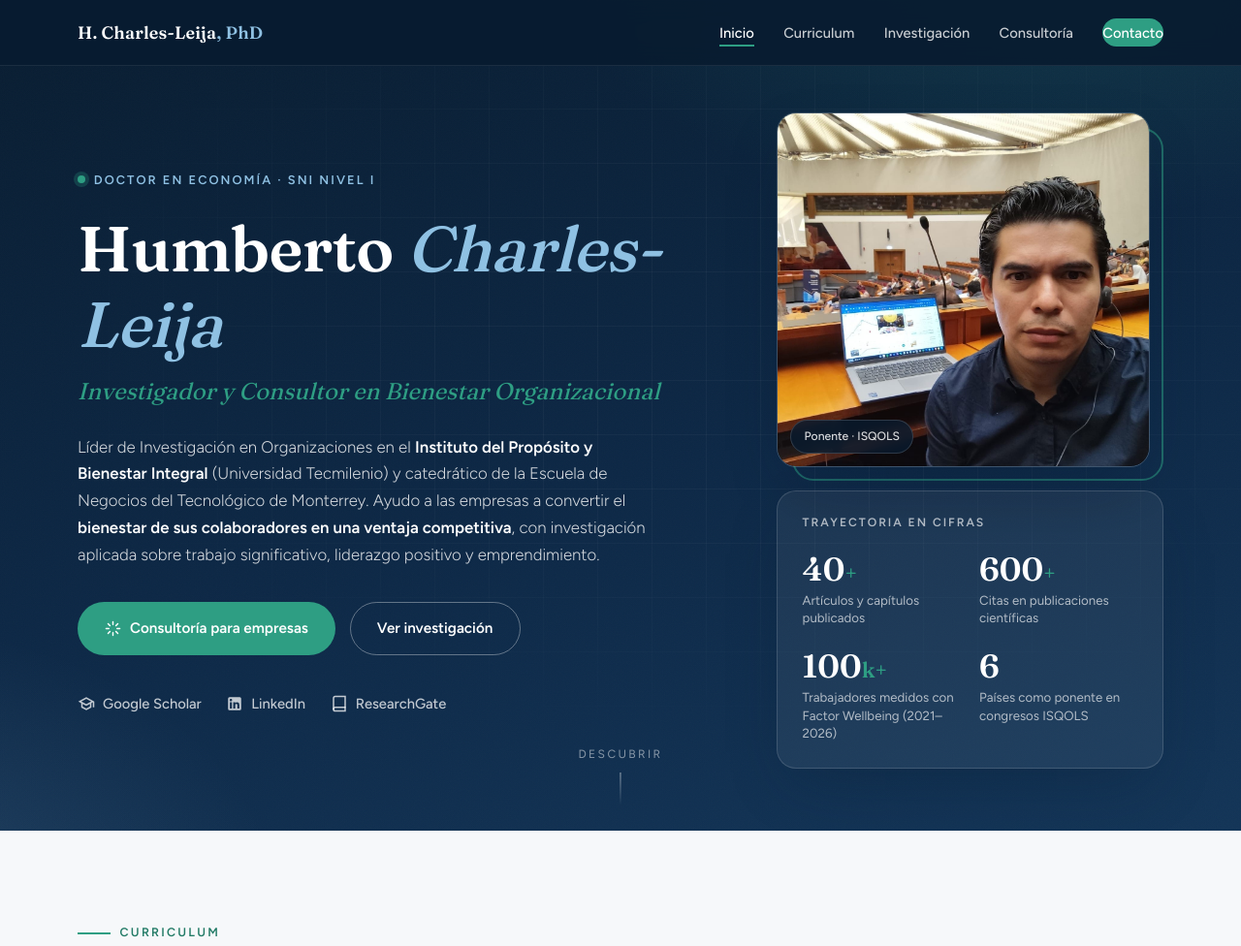
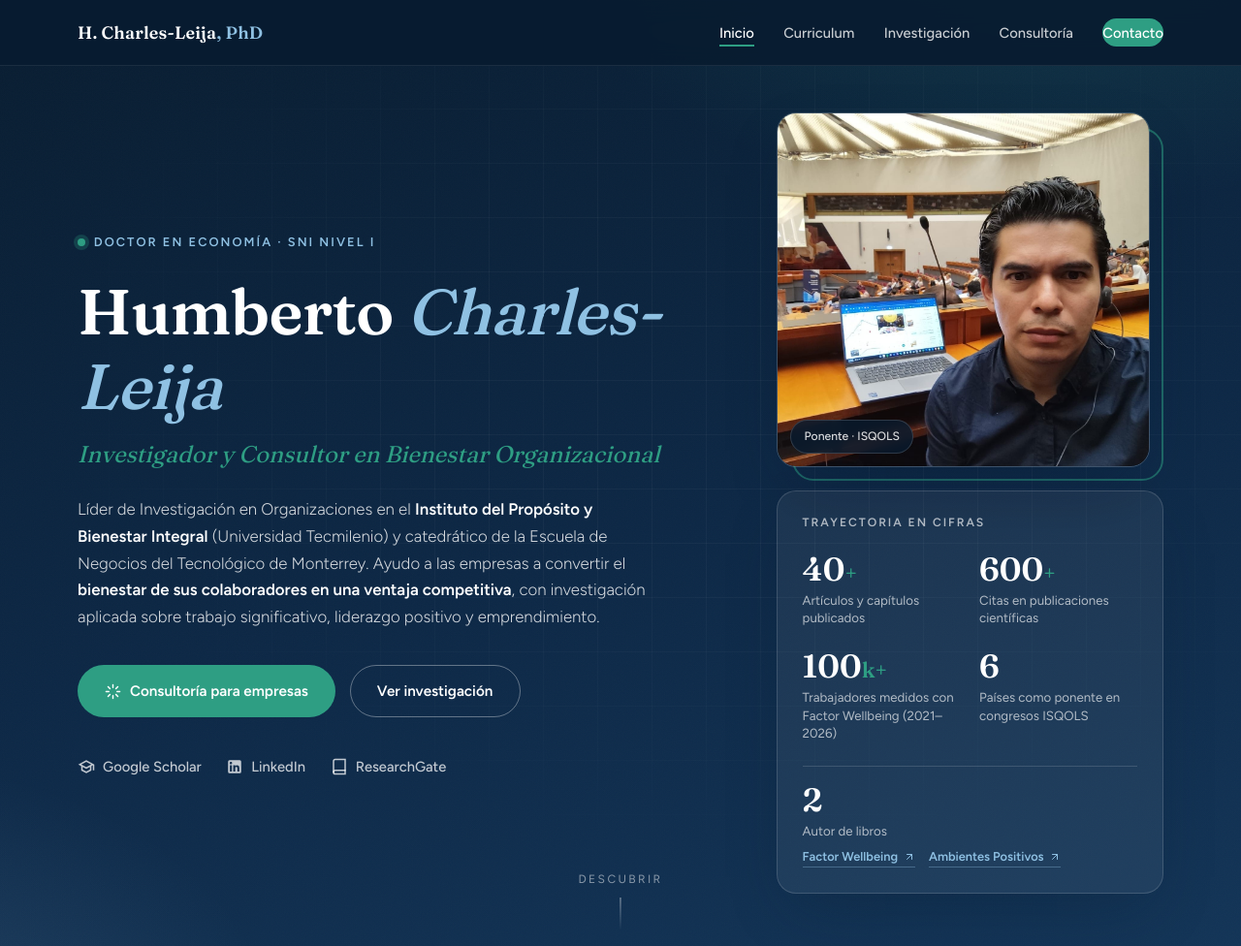
Before and after one commit to humbertocharles/humberto-charles-web, a plain HTML site: page index.html in a window 1280 px wide. Shown: the top 976 px of the page at 97% size. Drawn offline with Linux system fonts and the light colour scheme.

Commit message:
feat: agrega autor de dos libros con enlaces a Amazon en trayectoria en cifras
Co-Authored-By: Claude Sonnet 5 <noreply@anthropic.com>

```diff
--- a/index.html
+++ b/index.html
@@ -201,6 +201,15 @@ a:hover{text-decoration:underline}
 }
 .stat-num span{color:var(--teal);font-size:1.4rem}
 .stat-label{color:rgba(255,255,255,.66);font-size:.83rem;margin-top:.35rem;line-height:1.4}
+.stat-full{grid-column:1 / -1;padding-top:1.1rem;border-top:1px solid rgba(255,255,255,.14)}
+.stat-book-links{display:flex;flex-wrap:wrap;gap:.5rem .9rem;margin-top:.55rem}
+.stat-book-links a{
+  display:inline-flex;align-items:center;gap:.35rem;
+  color:var(--sky);font-size:.8rem;font-weight:600;text-decoration:none !important;
+  border-bottom:1px solid rgba(143,193,227,.35);padding-bottom:1px;transition:border-color .2s ease, color .2s ease;
+}
+.stat-book-links a:hover{color:#fff;border-color:#fff}
+.stat-book-links svg{width:12px;height:12px;flex-shrink:0}
 .hero-scroll{
   position:absolute;bottom:1.6rem;left:50%;transform:translateX(-50%);z-index:2;
   color:rgba(255,255,255,.5);font-size:.75rem;letter-spacing:.2em;text-transform:uppercase;
@@ -526,6 +535,22 @@ a:hover{text-decoration:underline}
         <div><div class="stat-num">600<span>+</span></div><div class="stat-label">Citas en publicaciones científicas</div></div>
         <div><div class="stat-num">100<span>k+</span></div><div class="stat-label">Trabajadores medidos con Factor Wellbeing (2021–2026)</div></div>
         <div><div class="stat-num">6</div><div class="stat-label">Países como ponente en congresos ISQOLS</div></div>
+        <div class="stat-full">
+          <div class="stat-num">2</div>
+          <div class="stat-label">
+            Autor de libros
+            <span class="stat-book-links">
+              <a href="https://www.amazon.com.mx/Factor-Wellbeing-bienestar-ventaja-competitiva-ebook/dp/B0BWGLD59M/ref=sr_1_2?__mk_es_MX=%C3%85M%C3%85%C5%BD%C3%95%C3%91&sr=8-2" target="_blank" rel="noopener">
+                Factor Wellbeing
+                <svg viewBox="0 0 24 24" fill="none" stroke="currentColor" stroke-width="2" stroke-linecap="round" stroke-linejoin="round"><path d="M7 17 17 7M7 7h10v10"/></svg>
+              </a>
+              <a href="https://www.amazon.com.mx/Ambientes-positivos-confianza-organizaci%C3%B3n-incluyente-ebook/dp/B0FRVH58WG/ref=sr_1_1?__mk_es_MX=%C3%85M%C3%85%C5%BD%C3%95%C3%91&sr=8-1" target="_blank" rel="noopener">
+                Ambientes Positivos
+                <svg viewBox="0 0 24 24" fill="none" stroke="currentColor" stroke-width="2" stroke-linecap="round" stroke-linejoin="round"><path d="M7 17 17 7M7 7h10v10"/></svg>
+              </a>
+            </span>
+          </div>
+        </div>
       </div>
       </div>
     </aside>
```
